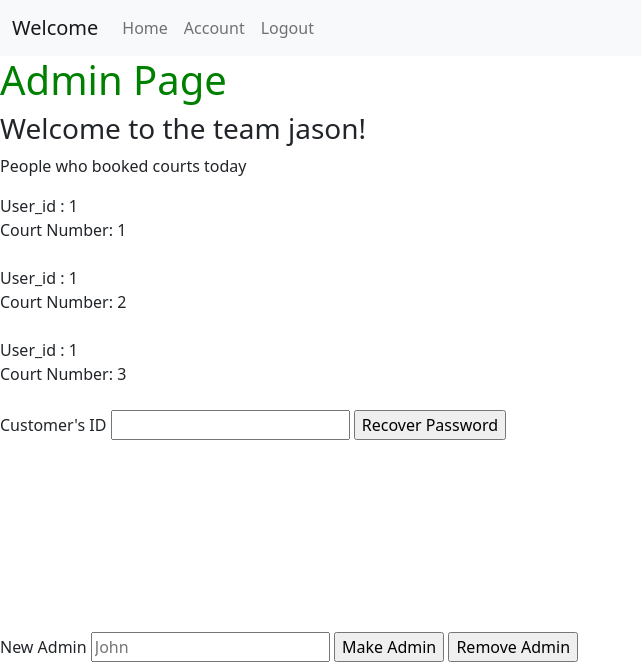
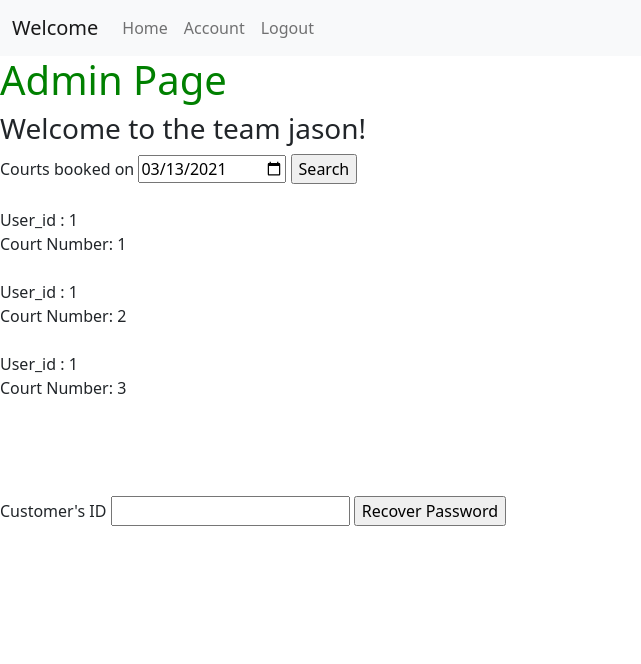
Before and after one commit to JasonLeong81/Booking_Website, a Flask app: page /admin_Account in a window 1280 px wide. Shown: the top 664 px of the page, without its empty margins (0-641 px from the left). Run offline with Flask 2, Linux system fonts and the light colour scheme; a user stored in the database is signed in; data comes from the database, SQL or seed files in the repository; both versions use the stored data as it was before the commit; data that the repository does not hold is empty.

Commit message:
added search booking based on dates feature

```diff
--- a/testing/test.py
+++ b/testing/test.py
@@ -140,4 +140,4 @@ def change(INPUT):
 
 
 
-print(date.today())
+print(date(1,1,1))
--- a/web/admin/routes.py
+++ b/web/admin/routes.py
@@ -15,6 +15,7 @@ admin = Blueprint('admin',__name__) # name, import_name (for easy navigation fro
 @login_required
 def admin_Account():
     find_user = None
+    test = f""" select * from Booking where date == '{date.today()}'; """
 
     # db.session.query(User).filter(User.username == 'admin').update({User.admin: 'True'})
     # db.session.commit()
@@ -65,10 +66,13 @@ def admin_Account():
             session['user_id_recoverPassword'] = user_id
             return redirect(url_for('admin.recover_password'))
 
+        if 'date_court_booking_submit' in request.form:
+            date_wanted = request.form['date_court_booking']
+            test = f""" select * from Booking where date == '{date_wanted}'; """
+
     # test = f""" select date from Booking; """
-    test = f""" select * from Booking where date == '{date.today()}'; """
     test = db.session.execute(test)
-    return render_template('admin.html',title='AdminPage',users=users,courts_booked=courts_booked,feedbacks=feedbacks,find_user=find_user,test=test)
+    return render_template('admin.html',title='AdminPage',users=users,courts_booked=courts_booked,feedbacks=feedbacks,find_user=find_user,test=test,today=date.today())
 
 @admin.route('/recover_password',methods=['GET','POST'])
 @login_required
--- a/web/main/routes.py
+++ b/web/main/routes.py
@@ -133,7 +133,7 @@ def booking():
                 if temp1 in available_temp:
                     number_of_hours_counter += 1
                     if number_of_hours_counter == int(number_of_hours):
-                        booking = Booking(start_time=cleaned_start_time,end_time=cleaned_end_time, court=form.court.data,owner=current_user,date=date.today())
+                        booking = Booking(start_time=cleaned_start_time,end_time=cleaned_end_time, court=form.court.data,owner=current_user,date=date(int(raw_date[0:4]),int(raw_date[5:7]),int(raw_date[8:])))
                         db.session.add(booking)
                         db.session.commit()
                         # print(raw_start_time)
--- a/web/templates/admin.html
+++ b/web/templates/admin.html
@@ -5,8 +5,12 @@
     <h3>Welcome to the team {{current_user.username}}!</h3>
 
 
-    <div>
-        <p>People who booked courts today</p>
+    <form method="POST">
+        <label for="date_court_booking">Courts booked on </label>
+        <input type="date" name="date_court_booking" required value="{{today}}">
+        <input type="submit" name="date_court_booking_submit" value="Search">
+        <br>
+        <br>
         {% for i in test %}
             User_id : {{i[-1]}}
             <br>
@@ -14,7 +18,10 @@
             <br>
             <br>
         {% endfor %}
-    </div>
+    </form>
+    <br>
+    <br>
+    <br>
 
 
 
@@ -109,13 +116,14 @@
     <br>
     <br>
     <h3>List of courts booked</h3>
-    Total courts booked today: {{courts_booked|length}}
     <br>
     <br>
     {% for i in courts_booked %}
         Court Number: {{i.court}}
         <br>
         player id: {{i.owner.id}}
+        <br>
+        Date: {{i.date}}
         <br>
         <br>
     {% endfor %}
--- a/web/templates/booking.html
+++ b/web/templates/booking.html
@@ -6,7 +6,7 @@
     {{form.hidden_tag()}}
     <div style="width:35%;" class="input-group mb-3">
         <label class="input-group-text" id="inputGroup-sizing-lg" for="date">Date</label>
-        <input class="form-control" type="datetime" name="date" value="{{date_today}}">
+        <input class="form-control" type="text" name="date" value="{{date_today}}">
     </div>
     <div style="width:35%;" class="input-group mb-3">
         <label class="input-group-text" id="inputGroup-sizing-lg" for="time">Start Time</label>
```
Also changed, not shown: web/jason.db (deleted).
